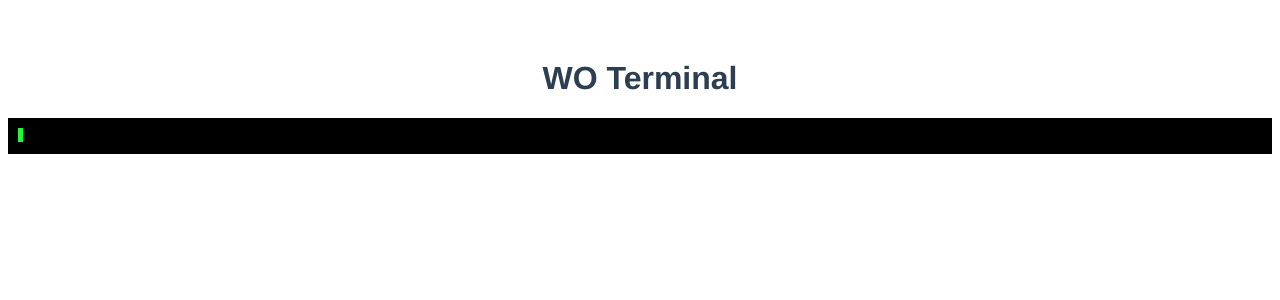
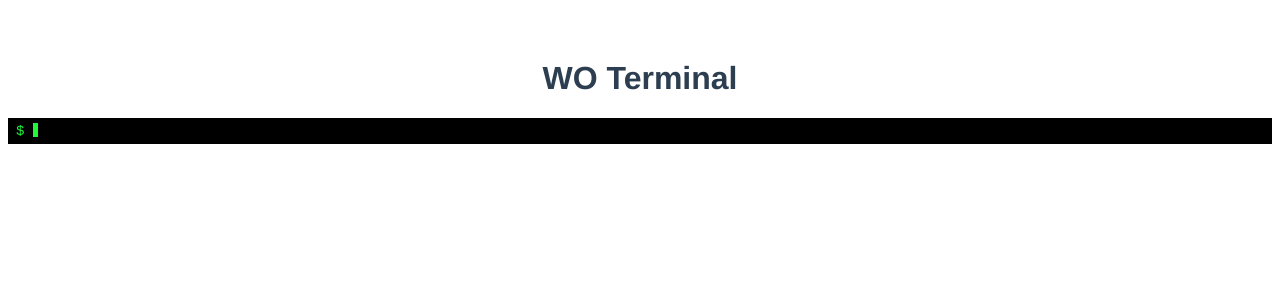
Before and after one commit to WizarDRW/wo-terminal, a Vue app: page / in a window 1280 px wide. Shown: the top 300 px of the page. Built offline with nearby package versions, Linux system fonts and the light colour scheme.

Commit message:
Cursor slot added.

```diff
--- a/src/components/Cursor.vue
+++ b/src/components/Cursor.vue
@@ -1,6 +1,7 @@
 <template lang="">
   <div id="cmd" @click="$refs.cmd.focus()">
-    <span>{{c_cmd}}</span>
+    <slot></slot>
+    <span>$ {{c_cmd}}</span>
     <div id="cursor"></div>
     <input ref="cmd" v-model="cmd" type="text" @keyup.enter="enter" />
   </div>
--- a/src/components/Terminal.vue
+++ b/src/components/Terminal.vue
@@ -1,8 +1,7 @@
 <template>
-  <div id="cmd" @click="$refs.cmd.focus()">
-    <span v-for="(item, index) in c_cmd" :key="index">{{item}}</span>
-    <cursor v-model="c_cmd"></cursor>
-  </div>
+  <cursor v-model="c_cmd">
+    <span v-for="(item, index) in c_cmd" :key="index">$ {{ item }}</span>
+  </cursor>
 </template>
 <script>
 import Cursor from "./Cursor.vue";
@@ -24,7 +23,7 @@ export default {
         return this.cmds;
       },
       set(val) {
-          console.log(val)
+        console.log(val);
         this.cmds.push(val);
       },
     },
@@ -41,9 +40,9 @@ export default {
   overflow: hidden;
   text-align: left;
 }
-span{
-    display: block;
-    word-wrap: break-word;
-    white-space: pre;
+span {
+  display: block;
+  word-wrap: break-word;
+  white-space: pre;
 }
 </style>
```
